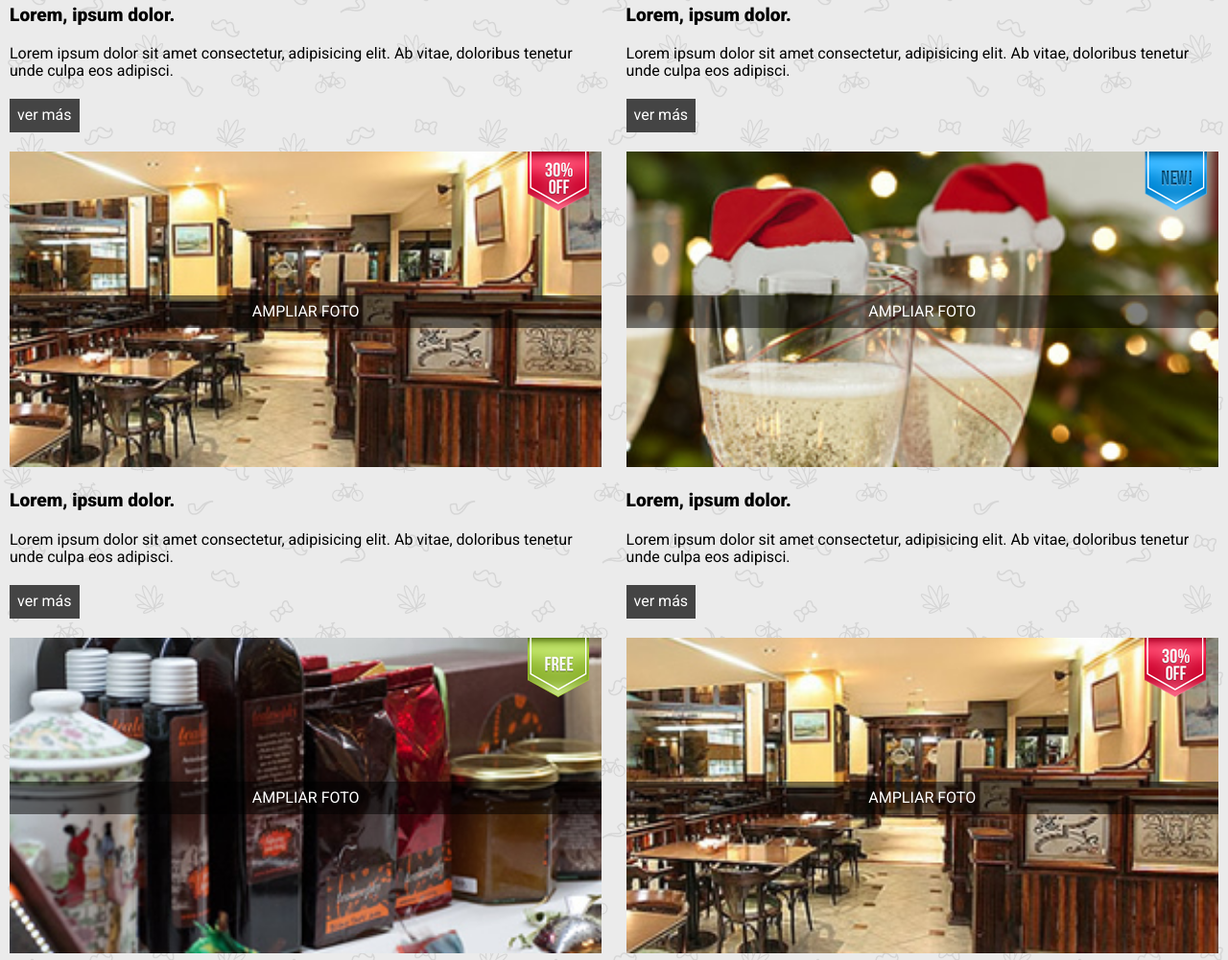
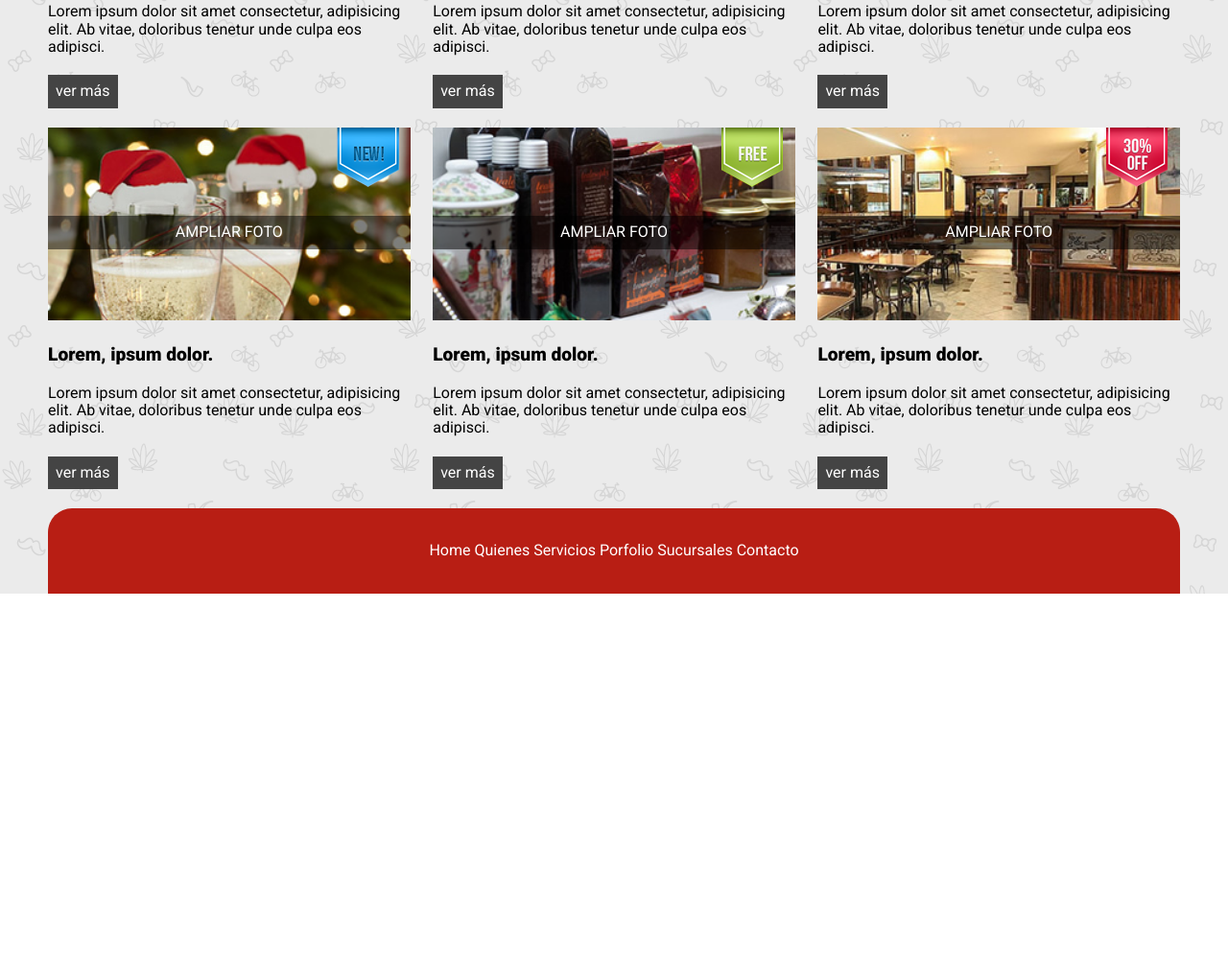
Before and after one commit to PatFras/kitchening, a website: page views/home.html in a window 1280 px wide. Shown: the part 975-1976 px from the top of the page at 96% size. After the commit the page ends 1594 px from the top, so only its background shows below. Drawn offline with Linux system fonts and the light colour scheme; files that its build step writes are made by us from their sources; files whose address does not match are found by name.

Commit message:
footer desktop done

```diff
--- a/public/css/general.css
+++ b/public/css/general.css
@@ -26,4 +26,11 @@ body {
     background-image: url('/img/bg-body.png');
     font-family: 'roboto';
     margin: 0 10px;
+    max-width: 1180px;
 }
+
+@media (min-width:1180px) {
+    body {
+        margin: 0 auto;
+    }
+}
--- a/public/css/home.css
+++ b/public/css/home.css
@@ -149,3 +149,58 @@
         font-size: 0.8rem;
     }
 }
+
+@media (min-width:1180px) {
+
+    /* HEADER */
+
+    .home_header_contain {
+        width: 180px;
+    }
+
+    .home_header_nav_menu ul li{
+        font-size: 1rem;
+        height: 50px;
+        padding: 15px;
+    }
+
+    /* MAIN */
+
+    .home_main_section_banner {
+        margin-top: 100px;
+    }
+
+    .home_main_section_article {
+        width: 32%;
+    }
+
+    .home_main_section_article:nth-child(even) {
+        margin-right: 2%;
+    }
+
+    .home_main_section_article:nth-child(3n) {
+        margin-right: 0;
+    }
+
+    /* FOOTER */
+
+    .home_footer {
+        overflow: hidden;
+        background-color: var(--colorRojo);
+        border-radius: 25px 25px 0 0;
+    }
+
+    .home_footer nav ul li {
+        display: inline;
+    }
+
+    .home_footer a {
+        text-transform: capitalize;
+    }
+
+    .home_footer_nav_menu {
+        padding-top: 35px;
+        padding-bottom: 35px;
+        text-align: center;
+    }
+}
```
